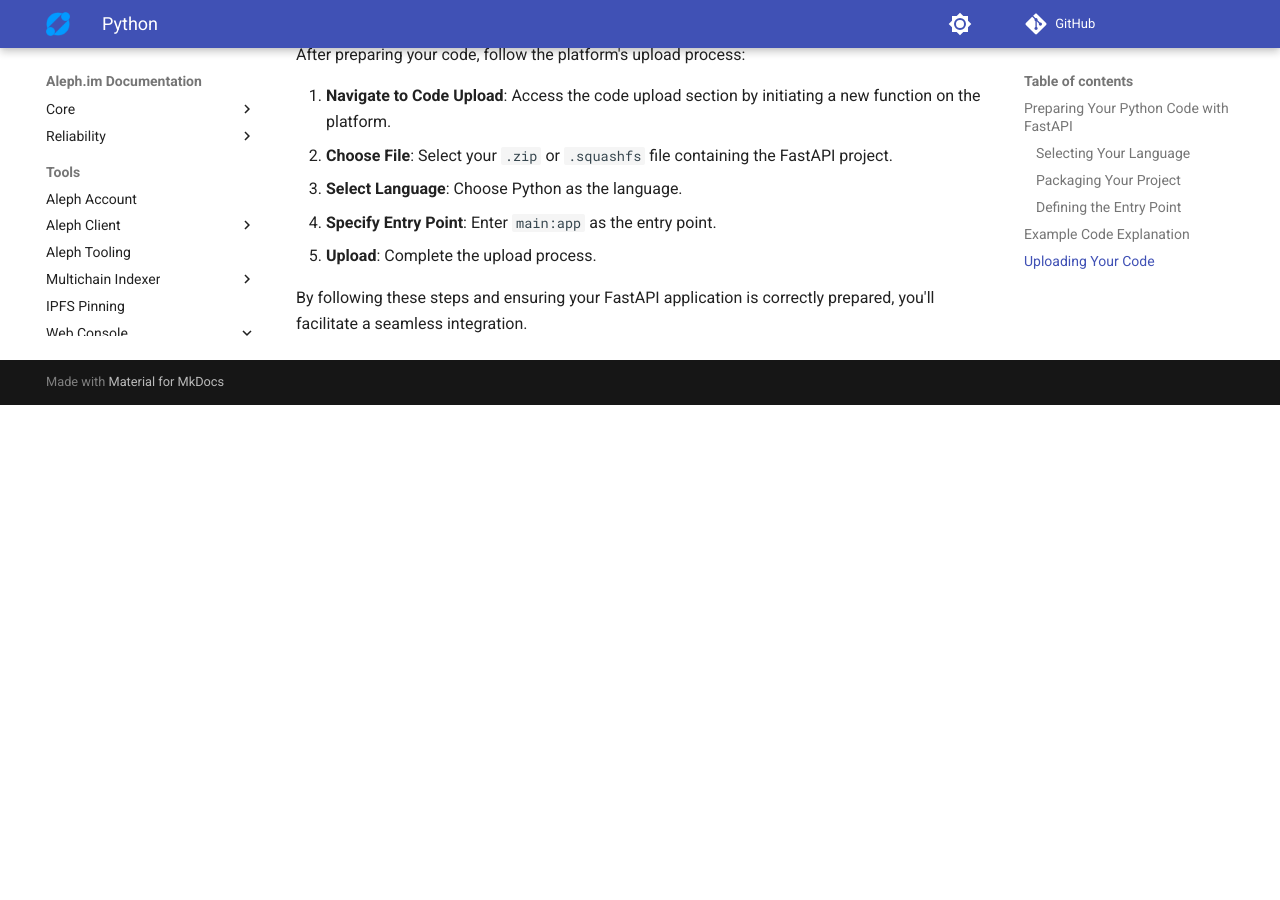
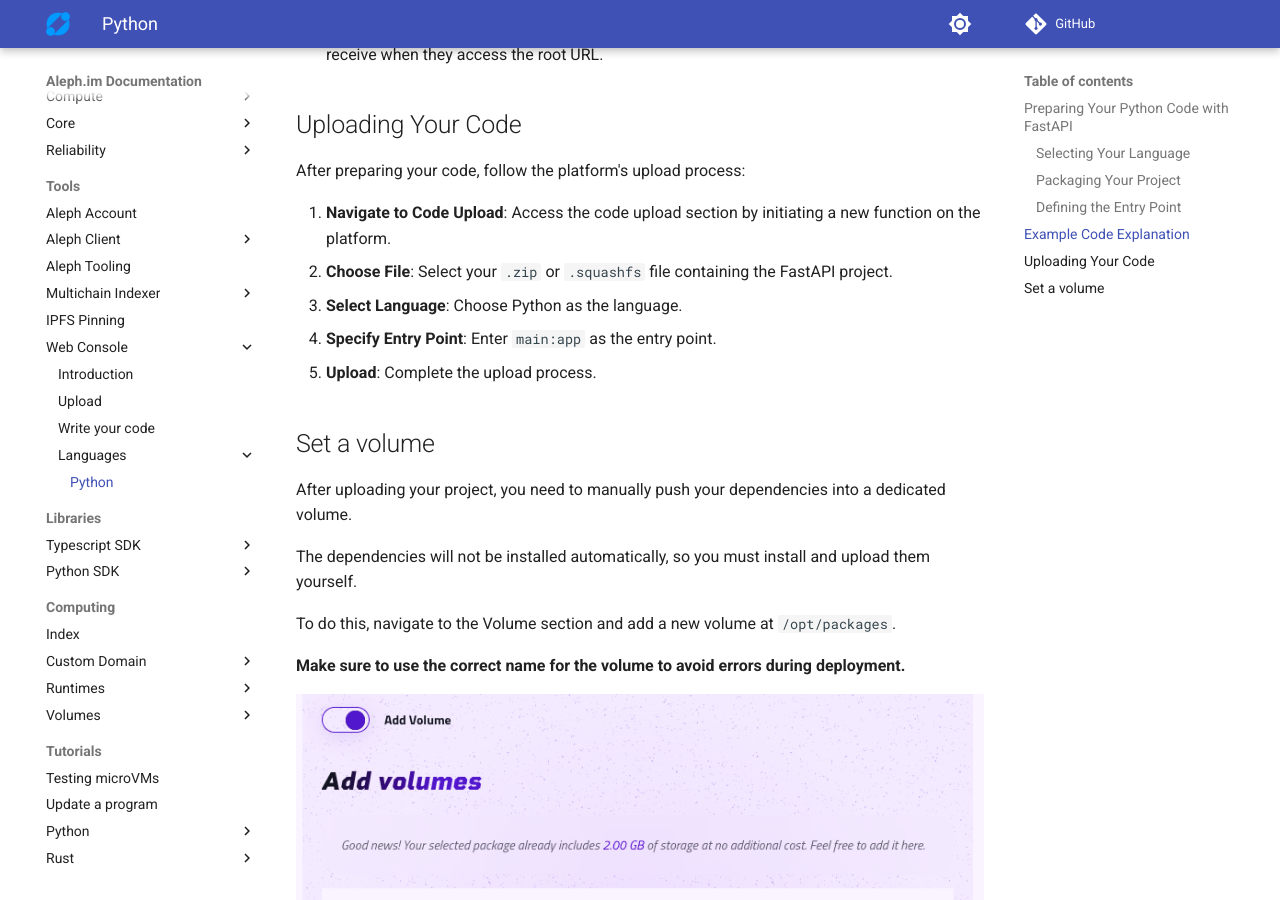
Before and after one commit to aleph-im/aleph-docs, an MkDocs documentation site: the page built from docs/tools/webconsole/languages/python.md, in a window 1280 px wide and 900 px high, scrolled down 1780 px. Built offline with MkDocs 1.6.1 and Material for MkDocs 9.7.7, drawn with Linux system fonts in a browser that asks for light colours; comment, search, counter and statistics services are not loaded; before the commit the page ends 2185 px from its top, so only the background shows below that; some of the changed text lies outside the part shown.

Commit message:
removed nodejs/other section + update python with /opt/packages

````diff
--- a/docs/tools/webconsole/languages/python.md
+++ b/docs/tools/webconsole/languages/python.md
@@ -30,7 +30,13 @@ my_project/
    fastapi==0.68.0
    uvicorn==0.15.0
    ```
-3. **Compression**: Compress your project directory into a `.zip` or `.squashfs` file, ensuring it includes `main.py` and `requirements.txt`.
+3. **Compression**: Compress your project directory into a `.zip` or `.squashfs` files - one for the project itself and another for the packages.
+
+Below is an example of how to create and compress your package using `squashfs`.
+  ```
+  pip install -t temp/packages -r requirements.txt
+  mksquashfs temp/packages temp/packages.squashfs
+  ```
 
 ### Defining the Entry Point
 
@@ -66,4 +72,13 @@ After preparing your code, follow the platform's upload process:
 4. **Specify Entry Point**: Enter `main:app` as the entry point.
 5. **Upload**: Complete the upload process.
 
-By following these steps and ensuring your FastAPI application is correctly prepared, you'll facilitate a seamless integration.
+## Set a volume
+After uploading your project, you need to manually push your dependencies into a dedicated volume.
+
+The dependencies will not be installed automatically, so you must install and upload them yourself.
+
+To do this, navigate to the Volume section and add a new volume at `/opt/packages`.
+
+**Make sure to use the correct name for the volume to avoid errors during deployment.**
+
+![Volume](../../../assets/images/console/volume.png)
--- a/mkdocs.yml
+++ b/mkdocs.yml
@@ -95,8 +95,6 @@ nav:
           - 'Write your code': tools/webconsole/write_your_code.md
           - Languages:
             - 'Python': tools/webconsole/languages/python.md
-            - 'NodeJs': tools/webconsole/languages/nodejs.md
-            - 'Other': tools/webconsole/languages/other.md
   - Libraries:
       - 'Typescript SDK':
           - 'Introduction': libraries/typescript-sdk/index.md
````
Also changed, not shown: docs/tools/webconsole/write_your_code.md (+2 -2 lines), docs/assets/images/console/volume.png (added).
